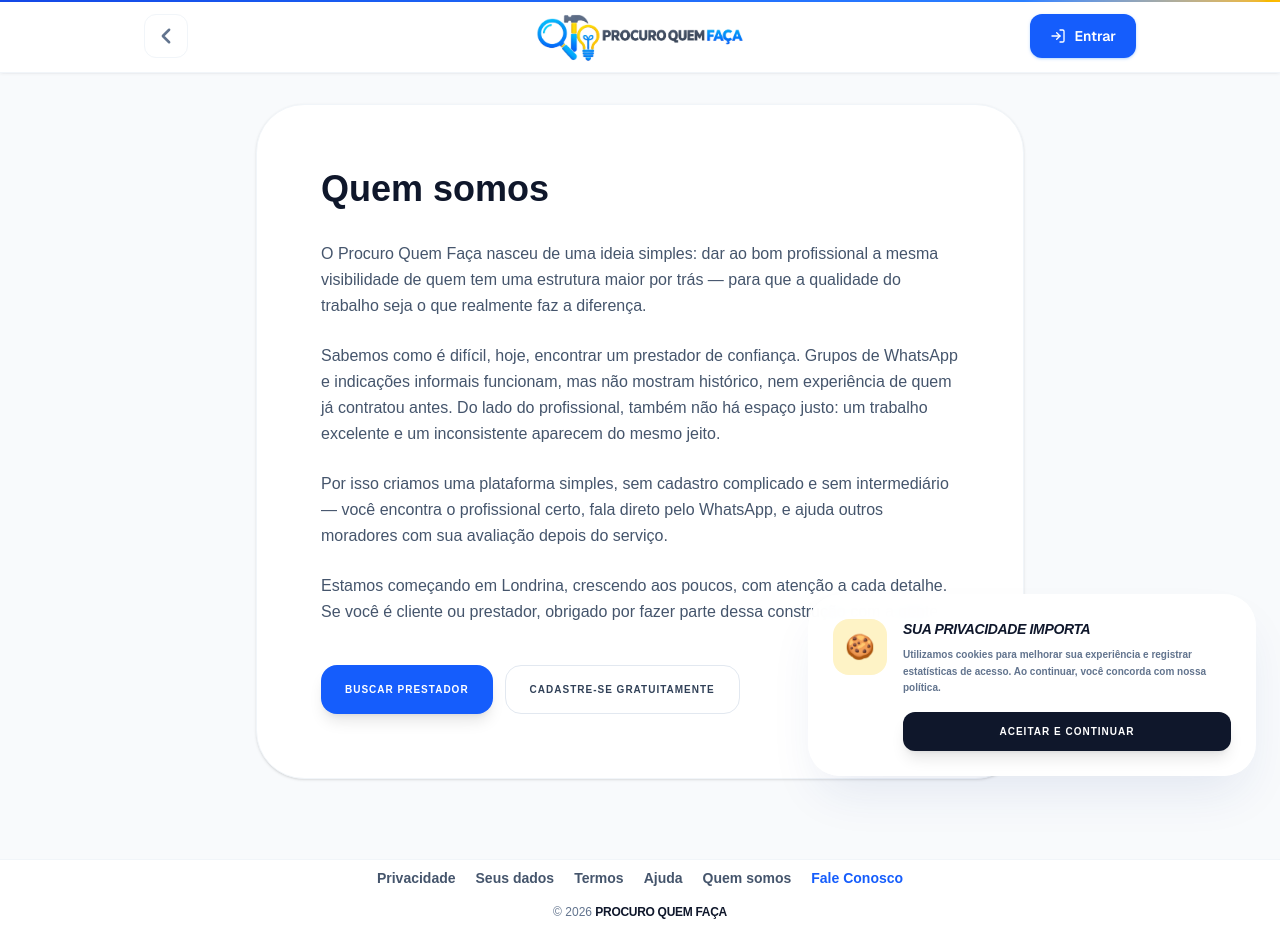
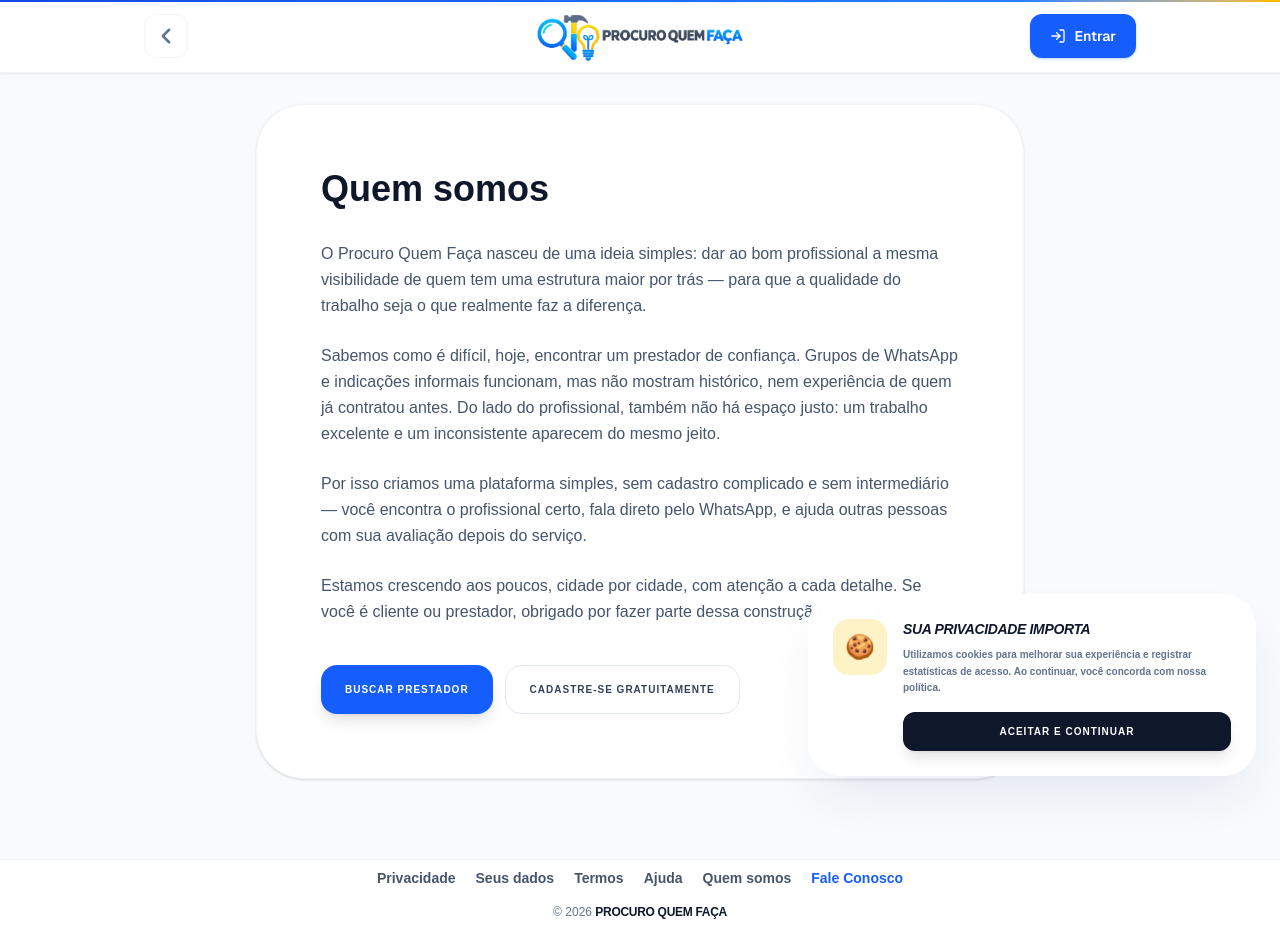
Before and after one commit to celioNascimento/procuro-quem-faca, a Next.js app: page /quem-somos in a window 1280 px wide. Built offline with nearby package versions, Linux system fonts and the light colour scheme; no server answers.

Commit message:
feat: textos sem limitar a plataforma a Londrina (mensagem de ativação e Quem somos)

```diff
--- a/app/quem-somos/page.tsx
+++ b/app/quem-somos/page.tsx
@@ -26,11 +26,11 @@ export default function QuemSomos() {
             </p>
 
             <p>
-              Por isso criamos uma plataforma simples, sem cadastro complicado e sem intermediário — você encontra o profissional certo, fala direto pelo WhatsApp, e ajuda outros moradores com sua avaliação depois do serviço.
+              Por isso criamos uma plataforma simples, sem cadastro complicado e sem intermediário — você encontra o profissional certo, fala direto pelo WhatsApp, e ajuda outras pessoas com sua avaliação depois do serviço.
             </p>
 
             <p>
-              Estamos começando em Londrina, crescendo aos poucos, com atenção a cada detalhe. Se você é cliente ou prestador, obrigado por fazer parte dessa construção com a gente.
+              Estamos crescendo aos poucos, cidade por cidade, com atenção a cada detalhe. Se você é cliente ou prestador, obrigado por fazer parte dessa construção com a gente.
             </p>
           </div>
 
```
